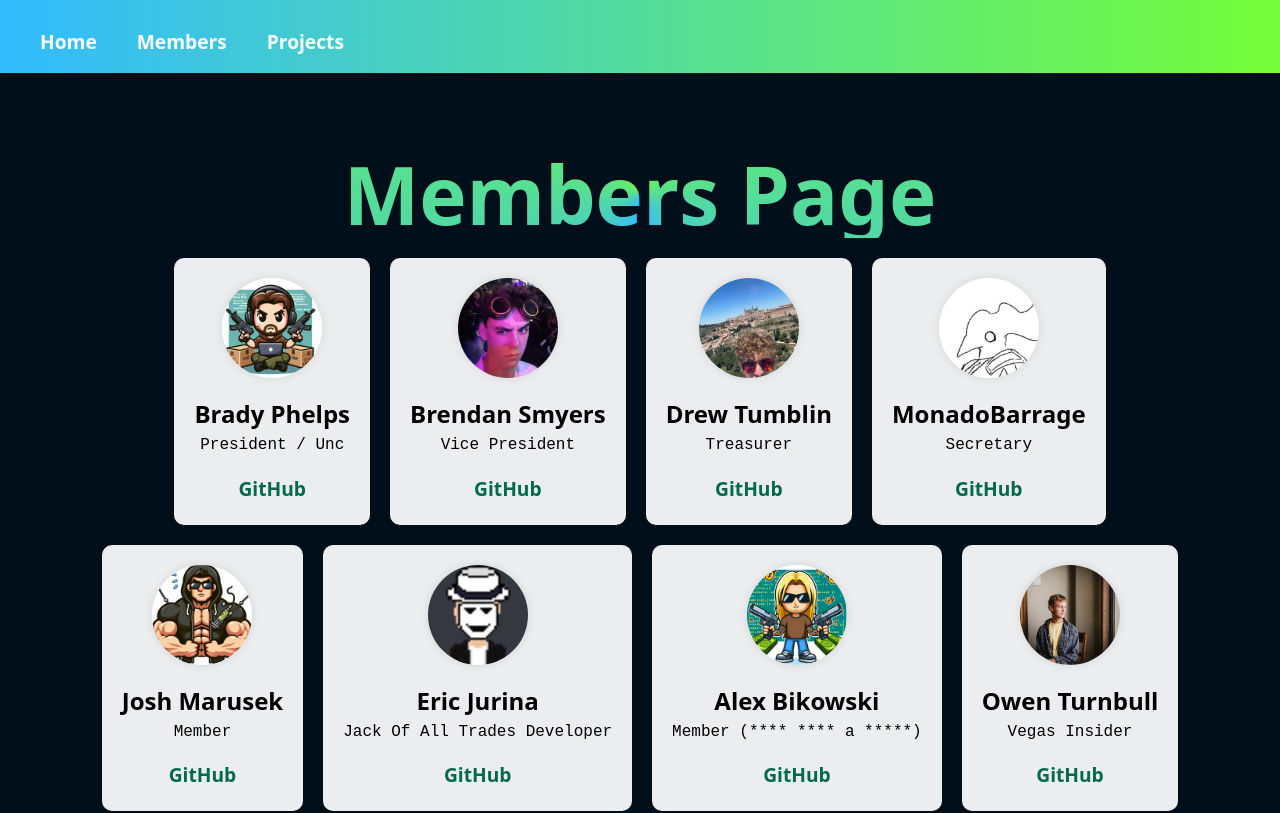
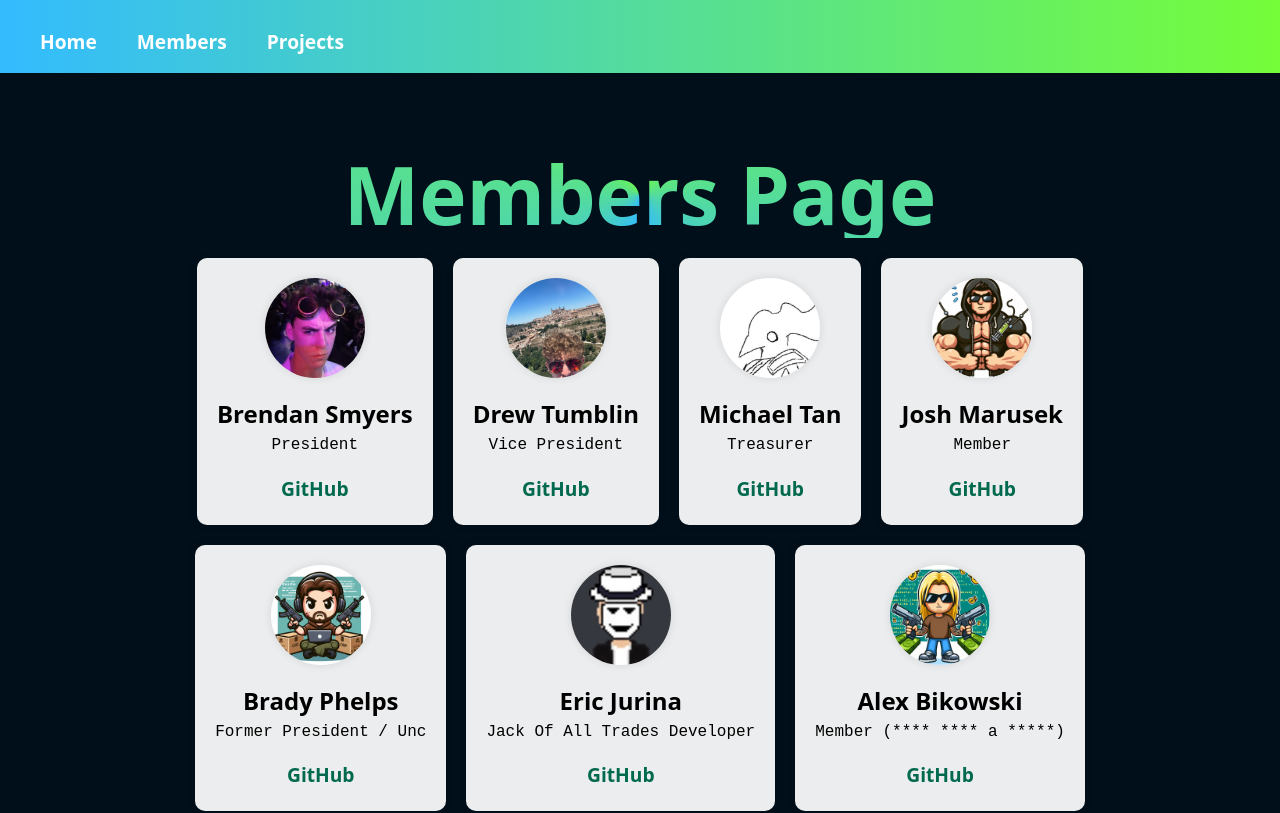
Before and after one commit to ohio-software-development/ohio-software-development.github.io, a React (Vite) app: page /members in a window 1280 px wide. Shown: the top 813 px of the page. Built offline with nearby package versions, Linux system fonts and the light colour scheme.

Commit message:
Making new changes to cabinent

```diff
--- a/src/components/MembersPage.jsx
+++ b/src/components/MembersPage.jsx
@@ -27,39 +27,39 @@ import tristan_avatar from "../assets/tristan.jpeg"
 const memberData = [
   {
     "id": 1,
-    "name": "Brady Phelps",
-    "role": "President / Unc",
-    "github": "https://github.com/bp-2",
-    "avatar": brady_avatar,
-  },
-  {
-    "id": 2,
     "name": "Brendan Smyers",
-    "role": "Vice President",
+    "role": "President",
     "github": "https://github.com/b-smyers",
     "avatar": brendan_avatar
   },
   {
-    "id": 3,
+    "id": 2,
     "name": "Drew Tumblin",
-    "role": "Treasurer",
+    "role": "Vice President",
     "github": "https://github.com/tumblinx",
     "avatar": drew_avatar,
 
   },
   {
-    "id": 4,
-    "name": "MonadoBarrage",
-    "role": "Secretary",
+    "id": 3,
+    "name": "Michael Tan",
+    "role": "Treasurer",
     "github": "https://github.com/MonadoBarrage",
     "avatar": monadobarrage_avatar,
   },
   {
-    "id": 5,
+    "id": 4,
     "name": "Josh Marusek",
     "role": "Member",
     "github": "https://github.com/sustainmain",
     "avatar": josh_avatar,
+  },
+  {
+    "id": 5,
+    "name": "Brady Phelps",
+    "role": "Former President / Unc",
+    "github": "https://github.com/bp-2",
+    "avatar": brady_avatar,
   },
   {
     "id": 6,
```
